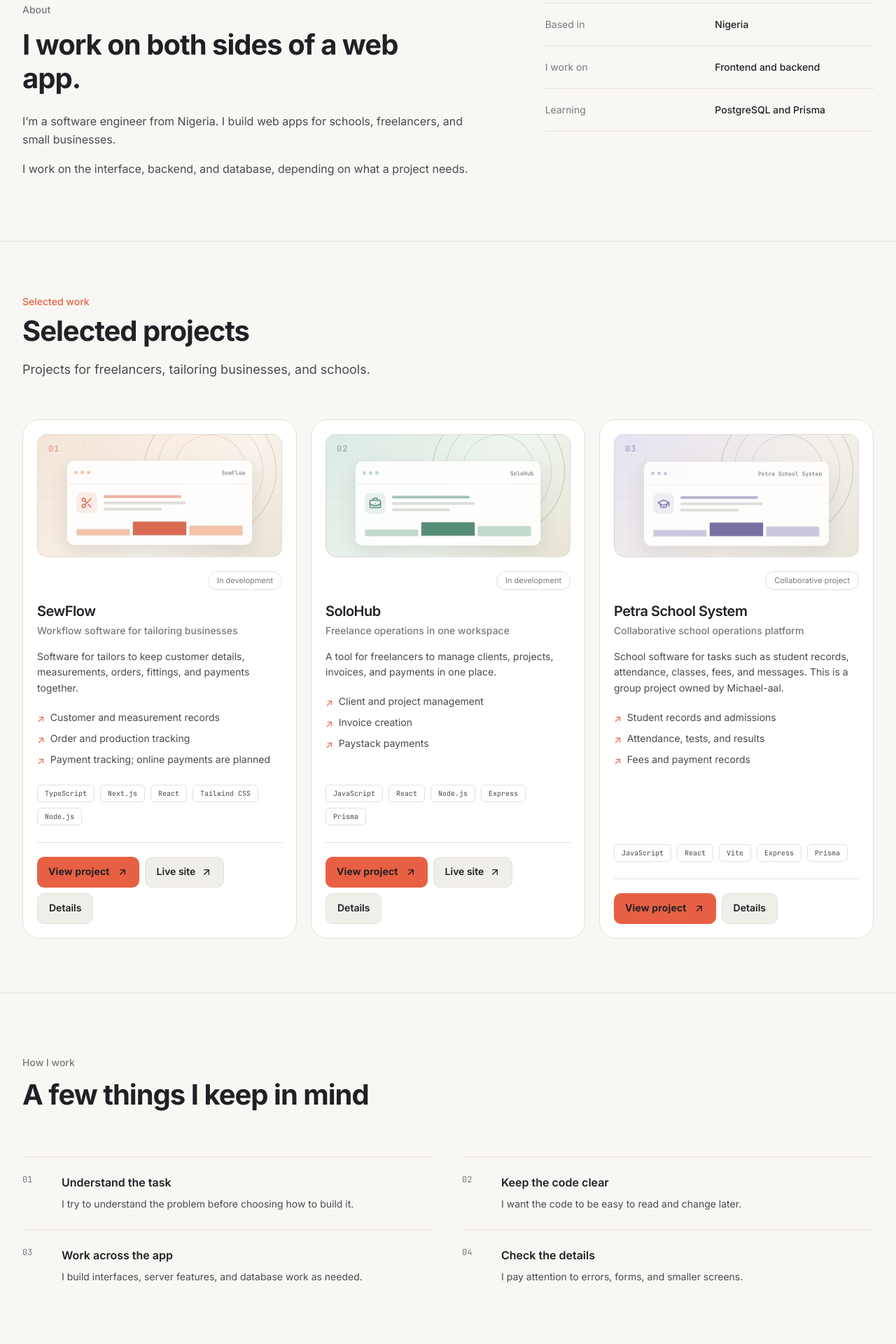
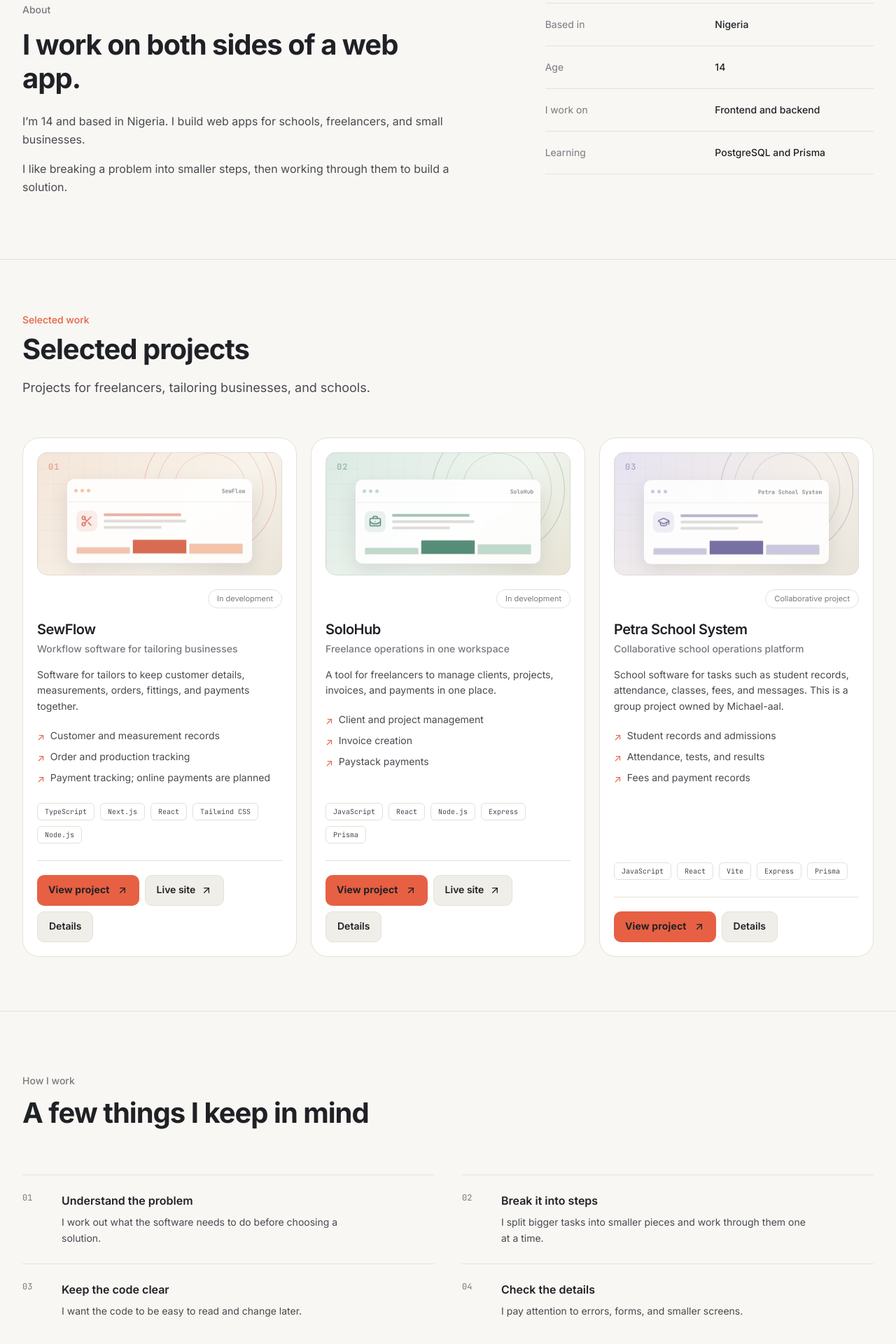
Before and after one commit to OlatomiwaTech/OlatomiwaTech.github.io, a React (Vite) app: page / in a window 1280 px wide. Shown: the part 830-2750 px from the top of the page at 70% size. Built offline with nearby package versions, Linux system fonts and the light colour scheme.

Commit message:
refactor: update About and EngineeringThinking components for clarity and accuracy

```diff
--- a/src/components/About.tsx
+++ b/src/components/About.tsx
@@ -4,6 +4,7 @@ import { FadeUp } from './motion/MotionPrimitives';
 
 const details = [
   ['Based in', 'Nigeria'],
+  ['Age', '14'],
   ['I work on', 'Frontend and backend'],
   ['Learning', 'PostgreSQL and Prisma'],
 ];
@@ -18,8 +19,8 @@ export const About: React.FC = () => {
         <p className="mb-4 text-sm font-medium text-[var(--text-muted)]">About</p>
         <h2 className="type-section max-w-[20ch]">I work on both sides of a web app.</h2>
         <div className="mt-6 max-w-2xl space-y-4 text-base leading-relaxed text-[var(--text-secondary)]">
-          <p>I’m a software engineer from Nigeria. I build web apps for schools, freelancers, and small businesses.</p>
-          <p>I work on the interface, backend, and database, depending on what a project needs.</p>
+          <p>I’m 14 and based in Nigeria. I build web apps for schools, freelancers, and small businesses.</p>
+          <p>I like breaking a problem into smaller steps, then working through them to build a solution.</p>
         </div>
       </FadeUp>
 
--- a/src/components/EngineeringThinking.tsx
+++ b/src/components/EngineeringThinking.tsx
@@ -2,9 +2,9 @@ import React from 'react';
 import { StaggerContainer, StaggerItem } from './motion/MotionPrimitives';
 
 const principles = [
-  ['01', 'Understand the task', 'I try to understand the problem before choosing how to build it.'],
-  ['02', 'Keep the code clear', 'I want the code to be easy to read and change later.'],
-  ['03', 'Work across the app', 'I build interfaces, server features, and database work as needed.'],
+  ['01', 'Understand the problem', 'I work out what the software needs to do before choosing a solution.'],
+  ['02', 'Break it into steps', 'I split bigger tasks into smaller pieces and work through them one at a time.'],
+  ['03', 'Keep the code clear', 'I want the code to be easy to read and change later.'],
   ['04', 'Check the details', 'I pay attention to errors, forms, and smaller screens.'],
 ];
 
--- a/src/components/Hero.tsx
+++ b/src/components/Hero.tsx
@@ -1,5 +1,5 @@
 import React from 'react';
-import { motion, useReducedMotion, type Variants } from 'framer-motion';
+import { motion, useReducedMotion } from 'framer-motion';
 import { ArrowDown, ArrowRight, BriefcaseBusiness, MapPin, Scissors, School } from 'lucide-react';
 import { PERSONAL_INFO } from '../data/portfolioData';
 import { GithubIcon } from './icons/GithubIcon';
```
